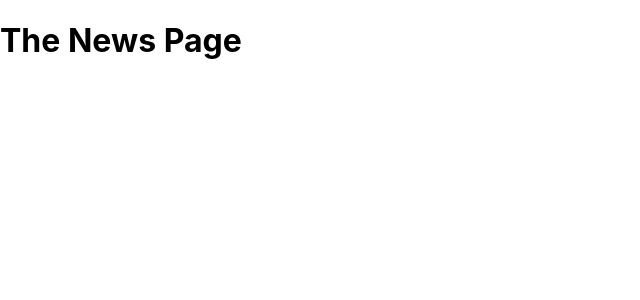
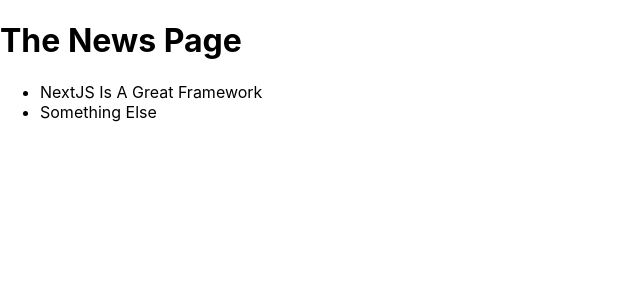
Before and after one commit to icarodebarros/react-c-g-NextJS, a Next.js app: page /news in a window 1280 px wide. Shown: the top 300 px of the page, without its empty margins (0-640 px from the left). Built offline with nearby package versions, Linux system fonts and the light colour scheme.

Commit message:
Links to diferent pages

```diff
--- a/pages/news/index.js
+++ b/pages/news/index.js
@@ -1,7 +1,21 @@
 // our-domain.com/news
+import Link from 'next/link';
+import { Fragment } from 'react';
 
 function NewsPage() {
-  return <h1>The News Page</h1>
+  return (
+    <Fragment>
+      <h1>The News Page</h1>
+      <ul>
+        <li>
+          <Link href='/news/nextjs-is-a-great-framework'>
+            NextJS Is A Great Framework
+          </Link>
+        </li>
+        <li>Something Else</li>
+      </ul>
+    </Fragment>
+  );
 }
 
 export default NewsPage;
```
